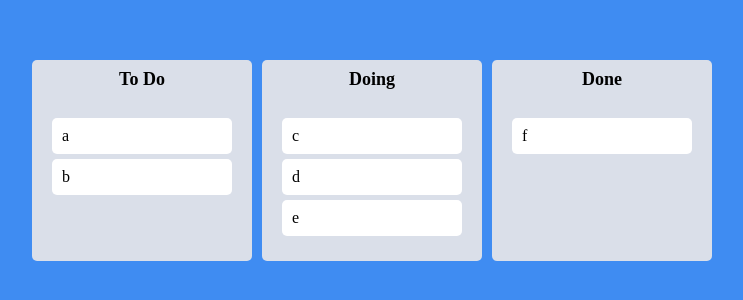
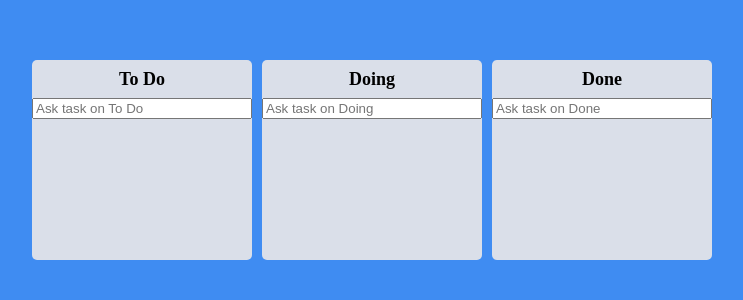
Before and after one commit to munseunggyu/React_Typescript_todolist, a React (Create React App) app: page / in a window 1280 px wide. Shown: the part 240-540 px from the top of the page, without its empty margins (268-1011 px from the left). Built offline with nearby package versions, Linux system fonts and the light colour scheme.

Commit message:
Add create board text

```diff
--- a/src/App.tsx
+++ b/src/App.tsx
@@ -2,7 +2,7 @@ import React from 'react';
 import {createGlobalStyle} from 'styled-components';
 import { Routes,Route } from 'react-router-dom';
 import SignIn from './SignIn';
-import Hey from './hey';
+import Boards from './Boards';
 
 const GlobalStyle = createGlobalStyle`
   html, body, div, span, applet, object, iframe,
@@ -61,7 +61,7 @@ function App() {
 			<GlobalStyle />
 			<Routes>
 				<Route path='/signin' element={<SignIn />} />
-				<Route path='/' element={<Hey />} />
+				<Route path='/' element={<Boards />} />
 			</Routes>
 		</>
 	);
--- a/src/hey.tsx
+++ b/src/Boards.tsx
@@ -34,9 +34,10 @@ function Hey(){
     if(!destination) return;
     if(destination?.droppableId === source.droppableId){
     setToDos(prev => {
-          let boardCopy = [...prev[source.droppableId]]
+          const boardCopy = [...prev[source.droppableId]]
+          const taskObj = boardCopy[source.index]
           boardCopy.splice(source.index,1)
-          boardCopy.splice(destination?.index,0,draggableId);
+          boardCopy.splice(destination?.index,0,taskObj);
           return {
             ...prev,
             [source.droppableId]: boardCopy
@@ -46,9 +47,10 @@ function Hey(){
     if(destination.droppableId !== source.droppableId){
       setToDos(prev => {
         const sourceBoard = [...prev[source.droppableId]]
+        const taskObj = sourceBoard[source.index]
         const destinationBoard= [...prev[destination.droppableId]]
         sourceBoard.splice(source.index,1)
-        destinationBoard.splice(destination.index,0,draggableId)
+        destinationBoard.splice(destination.index,0,taskObj)
         return {
           ...prev,
           [source.droppableId]:sourceBoard,
--- a/src/Components/Board.tsx
+++ b/src/Components/Board.tsx
@@ -1,5 +1,9 @@
+import { useRef } from "react";
 import { Draggable,Droppable } from "react-beautiful-dnd"
+import { useForm } from "react-hook-form";
+import { useSetRecoilState } from "recoil";
 import styled from "styled-components"
+import { ITodo, todoState } from "../atom";
 import DraggableCard from "./DraggableCard"
 
 
@@ -24,7 +28,12 @@ const Area = styled.div<IAreaProps>`
     transition: background-color .3s ease-in-out;
     padding:20px;
 `
-
+const Form = styled.form`
+    width:100%;
+    input{
+        width:100%;
+    }
+`
 interface IAreaProps{
     isDraggingFromThis:boolean,
     isDraggingOver:boolean
@@ -32,14 +41,42 @@ interface IAreaProps{
 }
 
 interface IBoardProps{
-    toDos:string[],
+    toDos:ITodo[],
     boardId:string
 }
 
+interface IForm{
+    toDo:string;
+}
+
 function Board({toDos,boardId}:IBoardProps){
+    const setToDos = useSetRecoilState(todoState)
+    const { register,setValue,handleSubmit } = useForm<IForm>()
+    const inputRef = useRef<HTMLInputElement>(null);
+    const onValid = ({toDo}:IForm) => {
+        const newToDo = {
+            id:Date.now(),
+            text:toDo,
+        }
+        setToDos(prev => {
+            return {
+                ...prev,
+                [boardId]:[
+                    newToDo,
+                    ...prev[boardId]
+                ]
+            }
+        })
+        setValue("toDo", ""  )
+    }
     return(
         <Wrapper>
             <Title> {boardId} </Title>
+            <Form onSubmit={handleSubmit(onValid)}>
+                <input
+                {...register("toDo",{required:true})}
+                type="text" placeholder={`Ask task on ${boardId}`} />
+            </Form>
             <Droppable droppableId={boardId}>
                 {(magic,info) => (
                 <Area
@@ -47,7 +84,7 @@ function Board({toDos,boardId}:IBoardProps){
                 isDraggingFromThis = {Boolean(info.draggingFromThisWith)}
                 ref={magic.innerRef} {...magic.droppableProps}>
                     {toDos.map((toDo, index) => (
-                        <DraggableCard key={toDo} toDo={toDo} index={index} />
+                        <DraggableCard key={toDo.id} toDoId={toDo.id} toDoText={toDo.text} index={index} />
                     ))}
                     {magic.placeholder}
                 </Area>
--- a/src/Components/DraggableCard.tsx
+++ b/src/Components/DraggableCard.tsx
@@ -11,13 +11,14 @@ const Card = styled.div<{isDragging:boolean}>`
 `;
 
 interface IDraggableCardProps {
-    toDo:string,
+    toDoId:number;
+    toDoText:string;
     index:number;
 }
 
-function DraggableCard ({toDo,index}:IDraggableCardProps){
+function DraggableCard ({toDoId,toDoText,index}:IDraggableCardProps){
     return(
-        <Draggable draggableId={toDo} key={toDo} index={index}>
+        <Draggable draggableId={toDoId + ''} index={index}>
         {(magic,info) => (
           <Card
           isDragging = {info.isDragging}
@@ -25,7 +26,7 @@ function DraggableCard ({toDo,index}:IDraggableCardProps){
             {...magic.dragHandleProps}
             {...magic.draggableProps}
           >
-            {toDo}
+            {toDoText}
           </Card>
         )}
       </Draggable>
--- a/src/atom.tsx
+++ b/src/atom.tsx
@@ -1,15 +1,20 @@
 import { atom, selector } from "recoil"
 
+export interface ITodo{
+  id:number;
+  text:string;
+}
+
 interface IToDoState{
-  [key: string] : string[]
+  [key: string] : ITodo[]
 }
 
 export const todoState = atom<IToDoState>({
   key:'todo',
   default:{
-    "To Do":['a','b'],
-    Doing:['c','d','e'],
-    Done:['f']
+    "To Do":[],
+    Doing:[],
+    Done:[]
   }
 
 })
```
